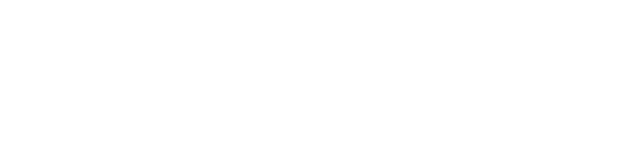
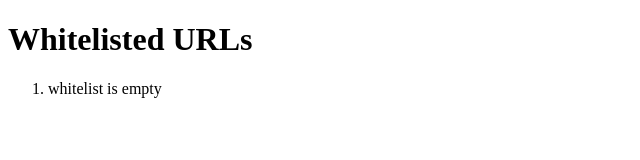
Before and after one commit to geedew/domcreep-extension, a browser extension: page src/options/index.html in a window 1280 px wide. Shown: the whole page, without its empty margins (0-640 px from the left). Drawn offline with Linux system fonts and the light colour scheme.

Commit message:
Working on options

```diff
--- a/src/options/index.html
+++ b/src/options/index.html
@@ -1,9 +1,13 @@
 <!DOCTYPE html>
 <html>
 <head>
-	<title></title>
+	<title>DomCreep Setting</title>
 </head>
 <body>
 
+<h1>Whitelisted URLs</h1>
+<ol>
+	<li>whitelist is empty</li>
+</ol>
 </body>
 </html>
```
